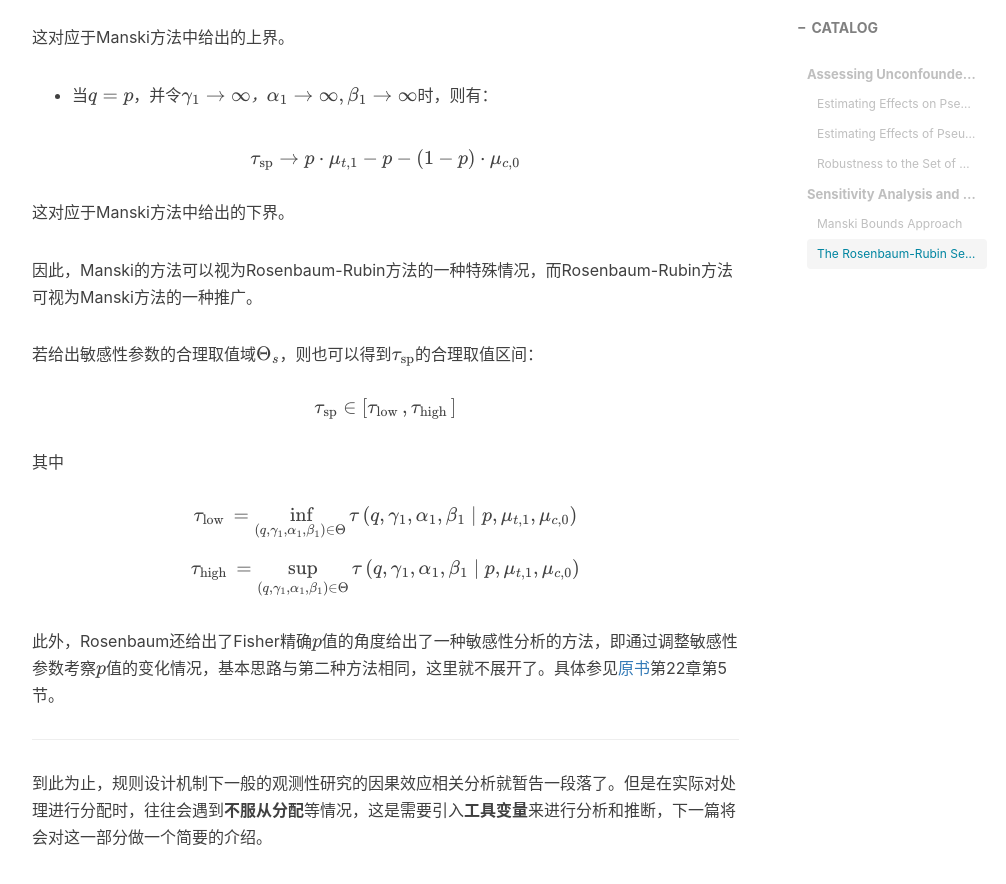
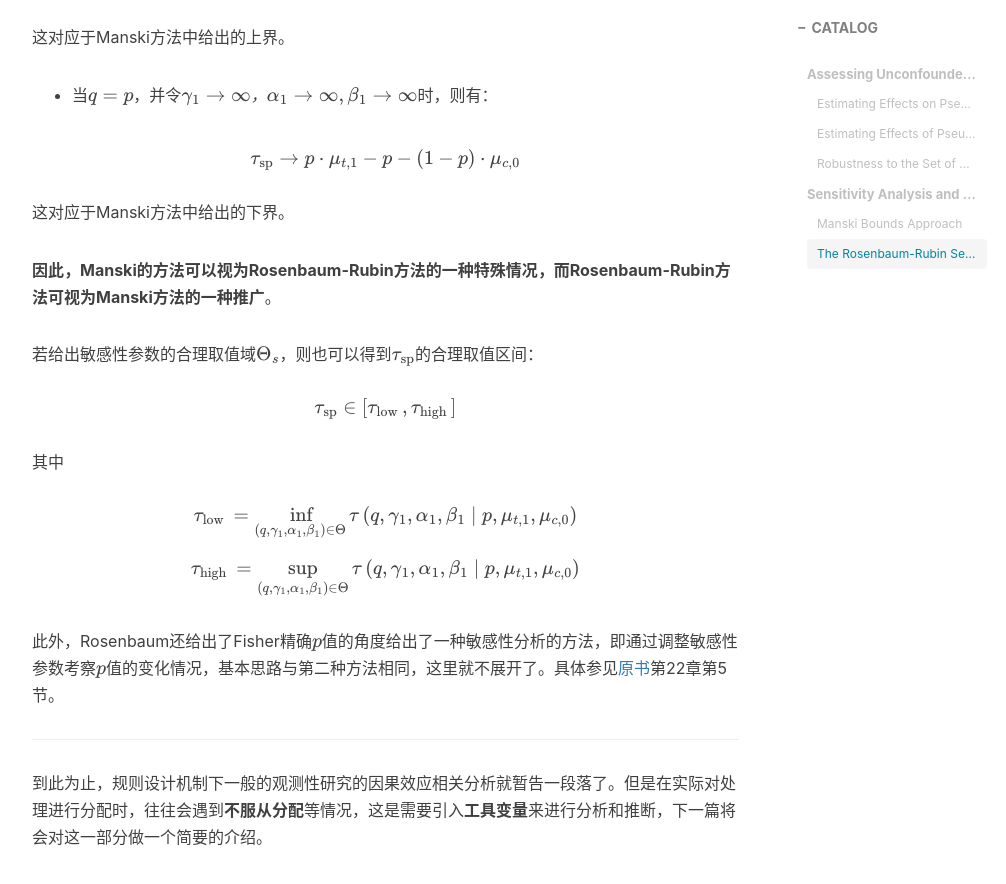
Before and after one commit to YijiaoJane/YijiaoJane.github.io, a Jekyll site: the page built from _posts/2021-02-08-CI-5.markdown, in a window 1280 px wide and 900 px high, scrolled down 8516 px. Shown: the top 884 px of the window, without its empty margins (233-1239 px from the left). Built offline with Jekyll 4.4.1, drawn with Linux system fonts in a browser that asks for light colours; nearby versions of some CDN libraries; formulas are drawn with MathJax 3; comment, search, counter and statistics services are not loaded.

```diff
--- a/_posts/2021-02-08-CI-5.markdown
+++ b/_posts/2021-02-08-CI-5.markdown
@@ -345,7 +345,7 @@ $$
 
 这对应于Manski方法中给出的下界。
 
-因此，Manski的方法可以视为Rosenbaum-Rubin方法的一种特殊情况，而Rosenbaum-Rubin方法可视为Manski方法的一种推广。
+**因此，Manski的方法可以视为Rosenbaum-Rubin方法的一种特殊情况，而Rosenbaum-Rubin方法可视为Manski方法的一种推广**。
 
 若给出敏感性参数的合理取值域$\Theta_s$，则也可以得到$\tau_{\mathrm{sp}}$的合理取值区间：
 
```
